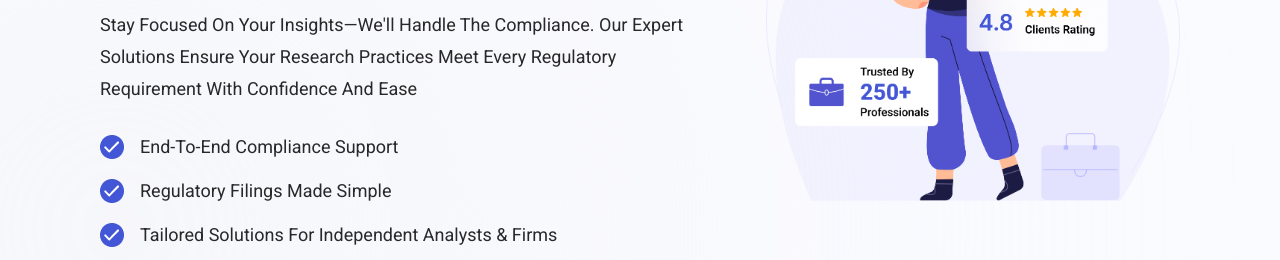
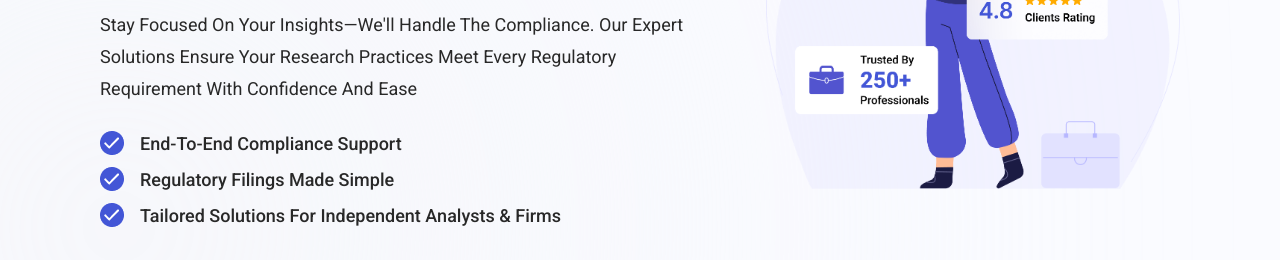
Before and after one commit to vaibhav-pruthi/-Figma-Compliance-, a website built with Vite: page index.html in a window 1280 px wide. Shown: the part 472-732 px from the top of the page. Built offline with nearby package versions, Linux system fonts and the light colour scheme.

Commit message:
style: align hero feature typography with body medium figma spec

```diff
--- a/css/styles.css
+++ b/css/styles.css
@@ -406,8 +406,9 @@ button {
   display: flex;
   align-items: center;
   gap: 16px;
-  font-size: 18px; /* Body Regular / Medium */
-  line-height: 32px;
+  font-size: 18px; /* Body Medium */
+  font-weight: 500;
+  line-height: normal;
   color: var(--color-text-muted);
 }
 
```
